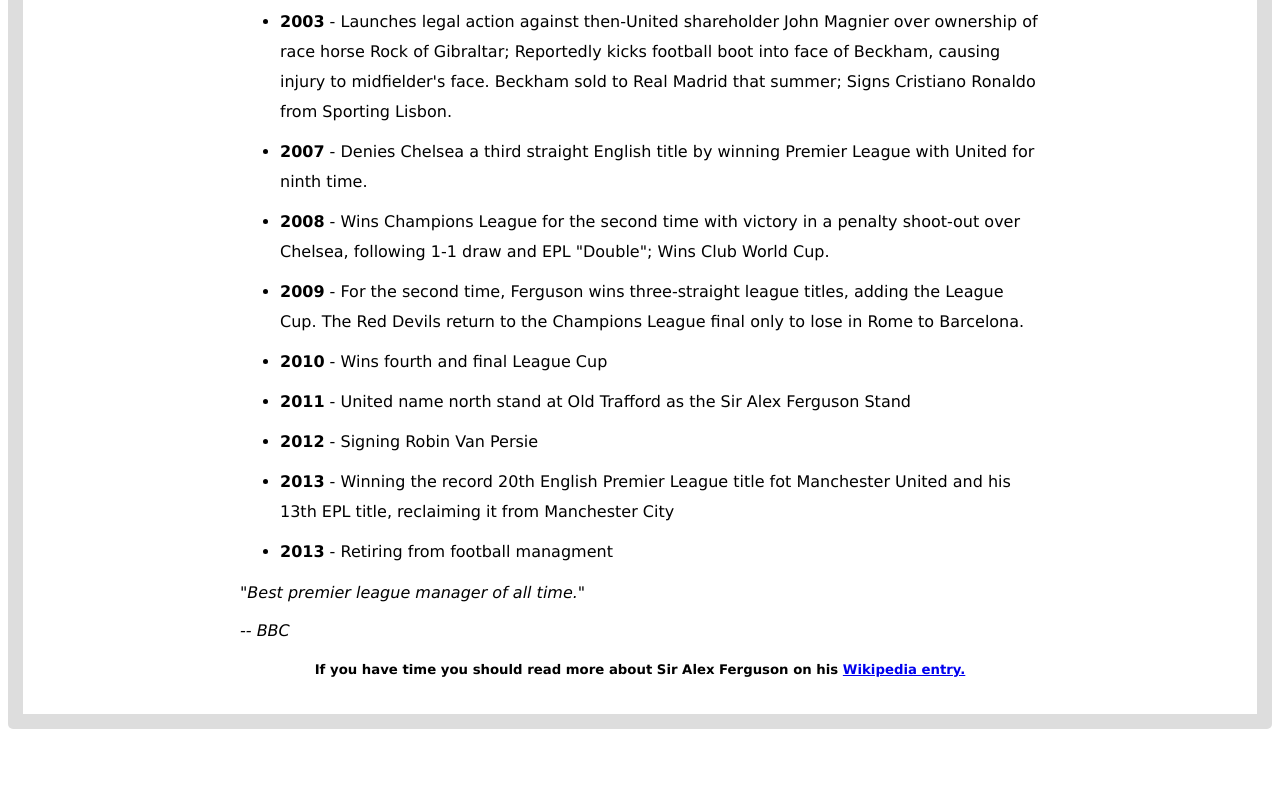
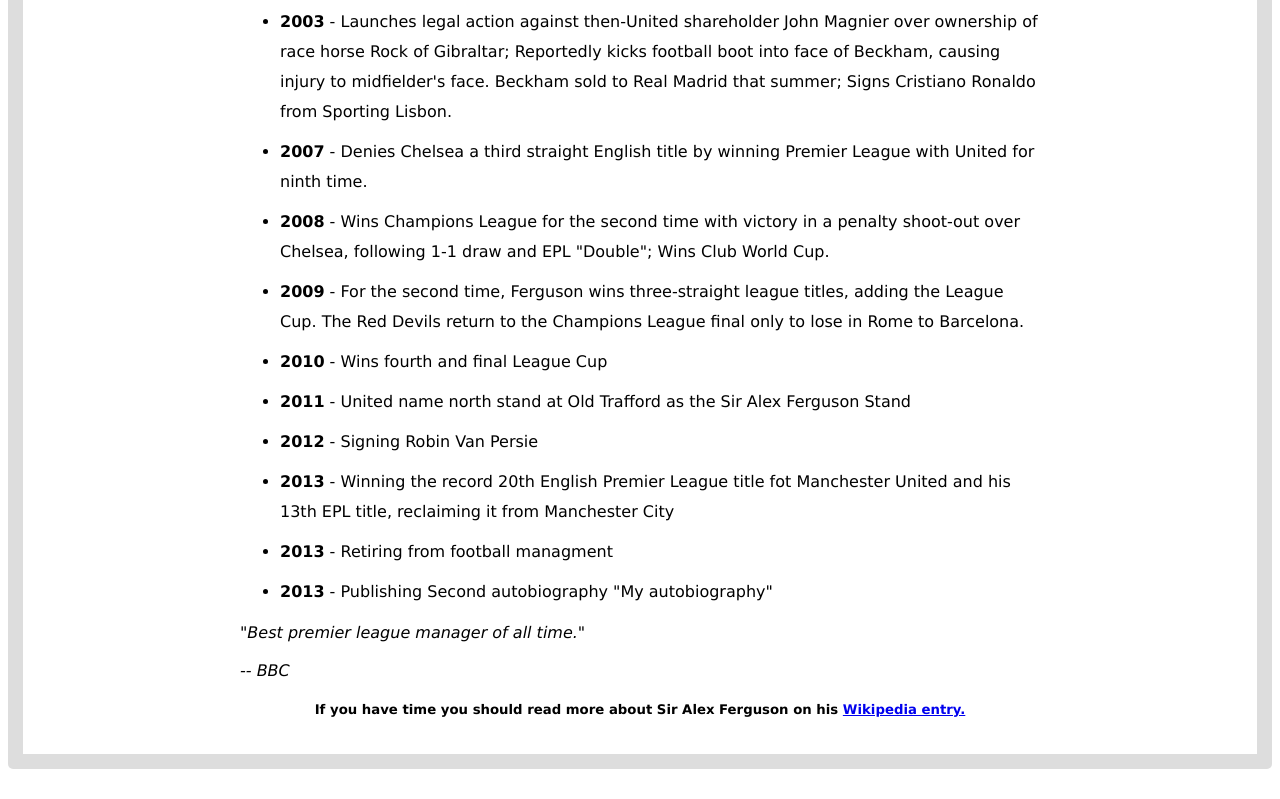
Before and after one commit to viktorilie/Tribute-Page, a plain HTML site: page index.html in a window 1280 px wide. Shown: the part 1932-2731 px from the top of the page. Before the commit the page ends 2691 px from the top, so only its background shows below. Drawn offline with Linux system fonts and the light colour scheme.

Commit message:
adding 2013 autobiography

```diff
--- a/index.html
+++ b/index.html
@@ -53,6 +53,7 @@
 				<li><strong>2012</strong> - Signing Robin Van Persie</li>
 				<li><strong>2013</strong> - Winning the record 20th English Premier League title fot Manchester United and his 13th EPL title, reclaiming it from Manchester City</li>
 				<li><strong>2013</strong> - Retiring from football managment</li>
+				<li><strong>2013</strong> - Publishing Second autobiography "My autobiography"</li>
 
 
 
```
